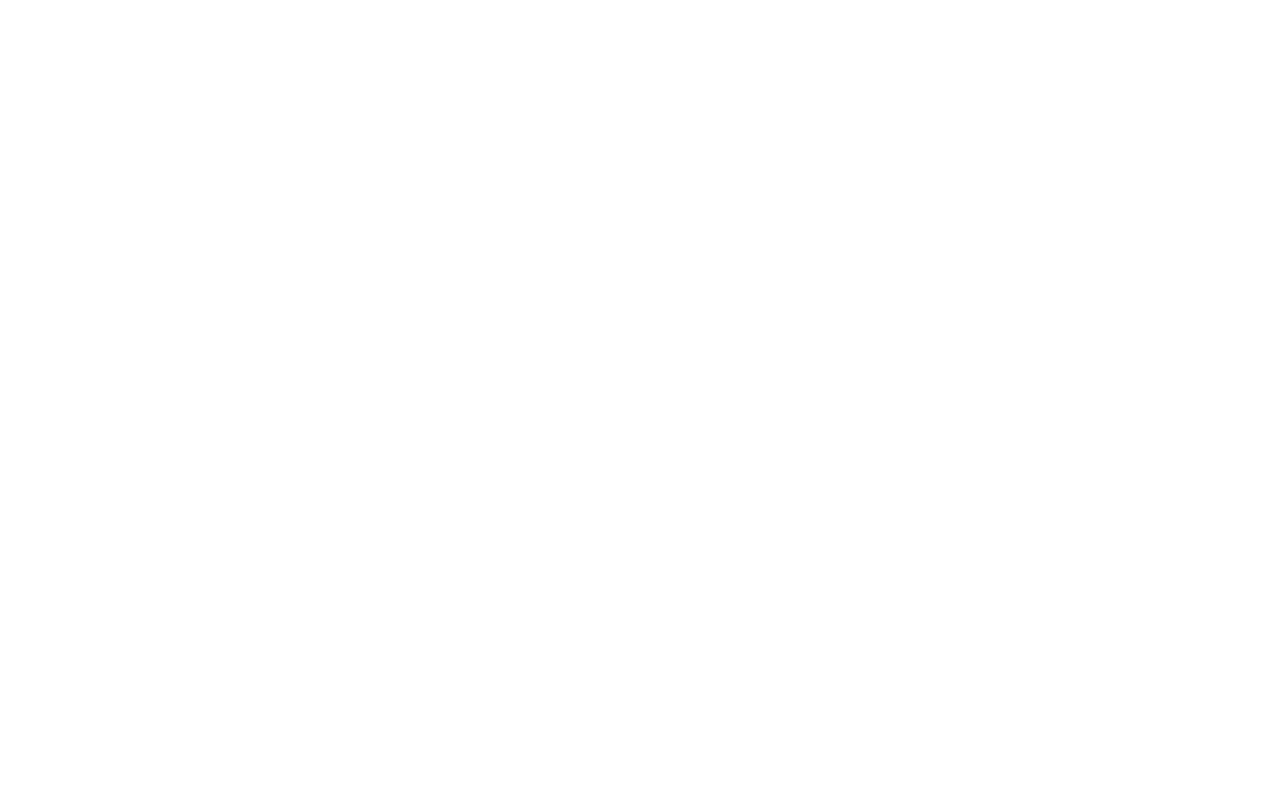
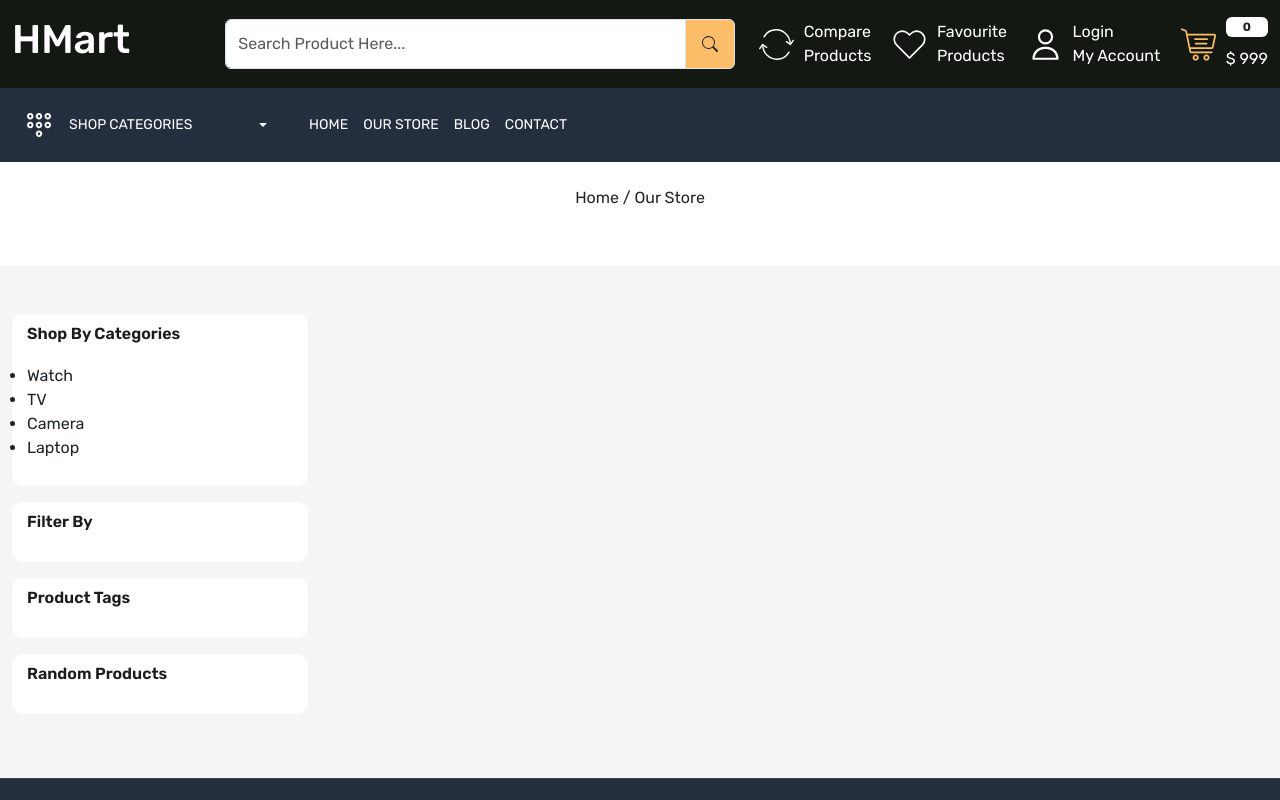
Before and after one commit to Rubie02/hmart_fe, a React (Create React App) app: page /store in a window 1280 px wide. Before the commit this address had no page. Shown: the top 800 px of the page. Built offline with nearby package versions, Linux system fonts and the light colour scheme.

Commit message:
Init Our Store page

```diff
--- a/package.json
+++ b/package.json
@@ -10,6 +10,7 @@
     "react": "^18.2.0",
     "react-dom": "^18.2.0",
     "react-fast-marquee": "^1.6.1",
+    "react-helmet": "^6.1.0",
     "react-icons": "^4.11.0",
     "react-rating-stars-component": "^2.2.0",
     "react-redux": "^8.1.3",
--- a/src/App.css
+++ b/src/App.css
@@ -440,3 +440,20 @@
 
 
 /* Blog */
+
+/* Our Store */
+.filter-card {
+  background-color: white;
+  border-radius: 10px;
+  padding: 10px 15px;
+}
+
+.filter-title {
+  font-size: 16px;
+  line-height: 20px;
+  font-weight: 600;
+  color: var(--color-1c1c1b);
+  margin-bottom: 20px;
+}
+
+/* Our Store */
--- a/src/App.js
+++ b/src/App.js
@@ -4,6 +4,7 @@
 import Home from './pages/Home';
 import About from './pages/About';
 import Contact from './pages/Contact';
+import OurStore from './pages/OurStore';
 
 function App() {
   return (
@@ -14,6 +15,7 @@
             <Route index element={<Home />}/>
             <Route path='about' element={<About />}/>
             <Route path='contact' element={<Contact />}/>
+            <Route path='store' element={<OurStore />}/>
           </Route>
         </Routes>
       </BrowserRouter>
--- /dev/null
+++ b/src/components/BreadCrumb.js
@@ -0,0 +1,24 @@
+import React from 'react'
+import { Link } from 'react-router-dom';
+
+const BreadCrumb = (props) => {
+    const { title } = props;
+    return (
+        <div className='breadcrumb py-4'>
+            <div className='container-xxl'>
+                <div className='row'>
+                    <div className='col-12'>
+                        <p className='text-center '>
+                            <Link to='/' className='text-dark'>
+                                Home
+                            </Link> / {title}
+                        </p>
+                    </div>
+                </div>
+            </div>
+
+        </div>
+    )
+}
+
+export default BreadCrumb
--- a/src/components/Header.js
+++ b/src/components/Header.js
@@ -4,7 +4,7 @@
 const Header = () => {
   return (
     <>
-        <header className="header-top-strip py-3">
+        {/* <header className="header-top-strip py-3">
             <div className="container-xxl">
                 <div className="row">
                     <div className="col-6">
@@ -20,7 +20,7 @@
                     </div>
                 </div>
             </div>
-        </header>
+        </header> */}
 
         <header className="header-upper py-3">
             <div className="container-xxl">
@@ -123,8 +123,8 @@
                             <div className="menu-links">
                                 <div className="d-flex align-items-center gap-15">
                                     <NavLink to="/">Home</NavLink>
-                                    <NavLink to="/">Our Store</NavLink>
-                                    <NavLink to="/">Blog</NavLink>
+                                    <NavLink to="/store">Our Store</NavLink>
+                                    <NavLink to="/blog">Blog</NavLink>
                                     <NavLink to="/contact">Contact</NavLink>
                                 </div>
                             </div>
--- /dev/null
+++ b/src/components/Meta.js
@@ -0,0 +1,13 @@
+import React from 'react'
+import { Helmet } from 'react-helmet'
+
+const Meta = (props) => {
+  return (
+    <Helmet>
+        <meta charSet='utf-8'/>
+        <title>{props.title}</title>
+    </Helmet>
+  )
+}
+
+export default Meta
--- a/src/pages/Home.js
+++ b/src/pages/Home.js
@@ -4,10 +4,12 @@
 import BlogCard from "../components/BlogCard"
 import ProductCard from "../components/ProductCard"
 import SpecialProduct from '../components/SpecialProduct'
+import Meta from '../components/Meta'
 
 const Home = () => {
   return (
     <>
+      <Meta title={"HMart"}/>
       <section className='home-wrapper-1 py-5'>
         <div className='container-xxl'>
           <div className='row'>
@@ -259,6 +261,10 @@
             <div className='col-12'>
               <h3 className='section-heading'>Our Popular Products</h3>
             </div>
+            <ProductCard />
+            <ProductCard />
+            <ProductCard />
+            <ProductCard />
           </div>
         </div>
       </section>
--- /dev/null
+++ b/src/pages/OurStore.js
@@ -0,0 +1,44 @@
+import React from 'react'
+import BreadCrumb from '../components/BreadCrumb'
+import Meta from '../components/Meta'
+
+
+const OurStore = () => {
+  return (
+    <>
+      <Meta title={"HMart | Our Store"}/>
+      <BreadCrumb title='Our Store'/>
+      <div className='store-wrapper home-wrapper-2 py-5'>
+        <div className='container-xxl'>
+          <div className='row'>
+            <div className='col-3'>
+              <div className='filter-card mb-3'>
+                <h3 className='filter-title'>Shop By Categories</h3>
+                <div>
+                  <ul className='ps-0'>
+                    <li>Watch</li>
+                    <li>TV</li>
+                    <li>Camera</li>
+                    <li>Laptop</li>
+                  </ul>
+                </div>
+              </div>
+              <div className='filter-card mb-3'>
+                <h3 className='filter-title'>Filter By</h3>
+              </div>
+              <div className='filter-card mb-3'>
+                <h3 className='filter-title'>Product Tags</h3>
+              </div>
+              <div className='filter-card mb-3'>
+                <h3 className='filter-title'>Random Products</h3>
+              </div>
+            </div>
+            <div className='col-9'></div>
+          </div>
+        </div>
+      </div>
+    </>
+  )
+}
+
+export default OurStore
```
Also changed, not shown: 1 other file (tests, documents, lock files or other folders).
